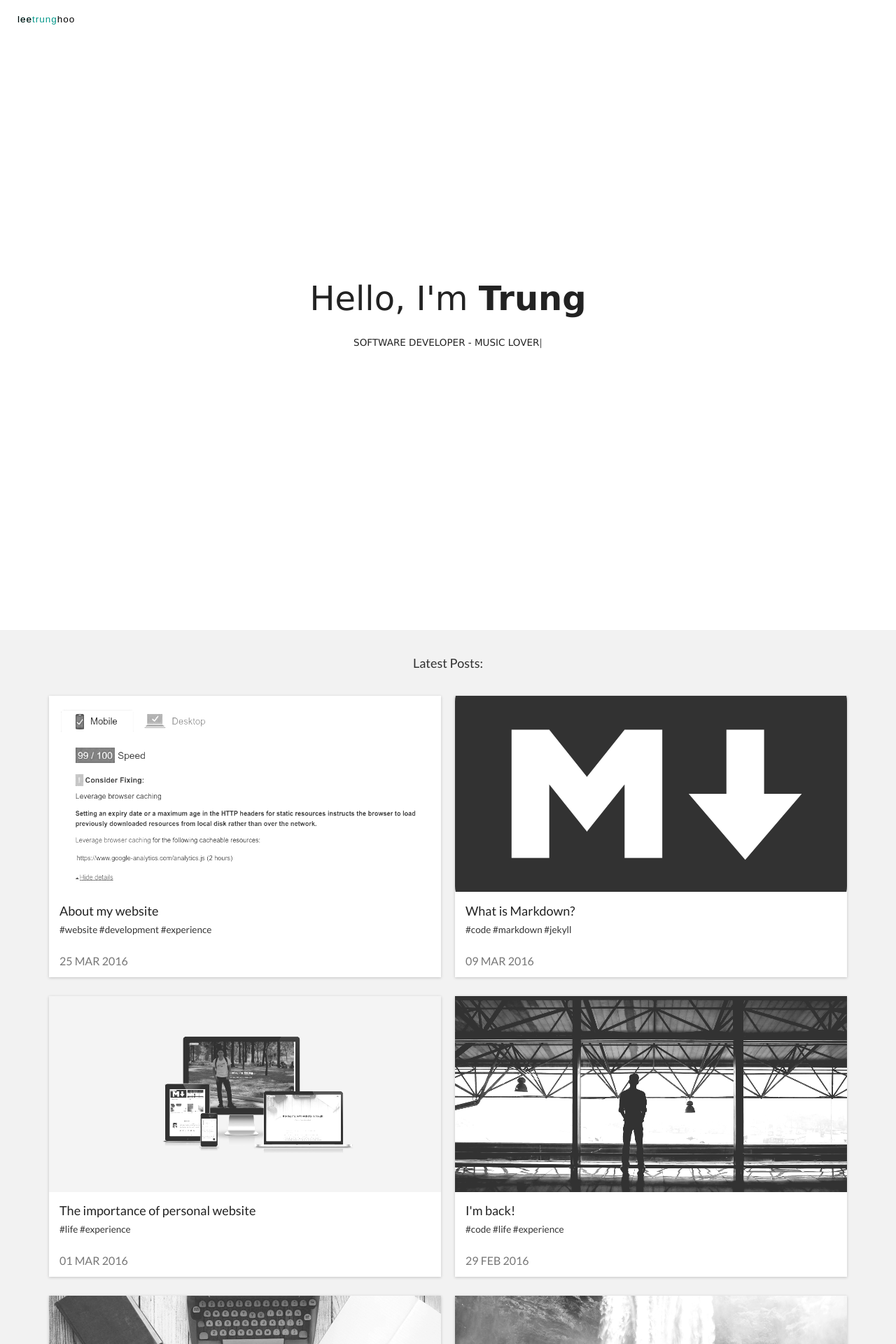
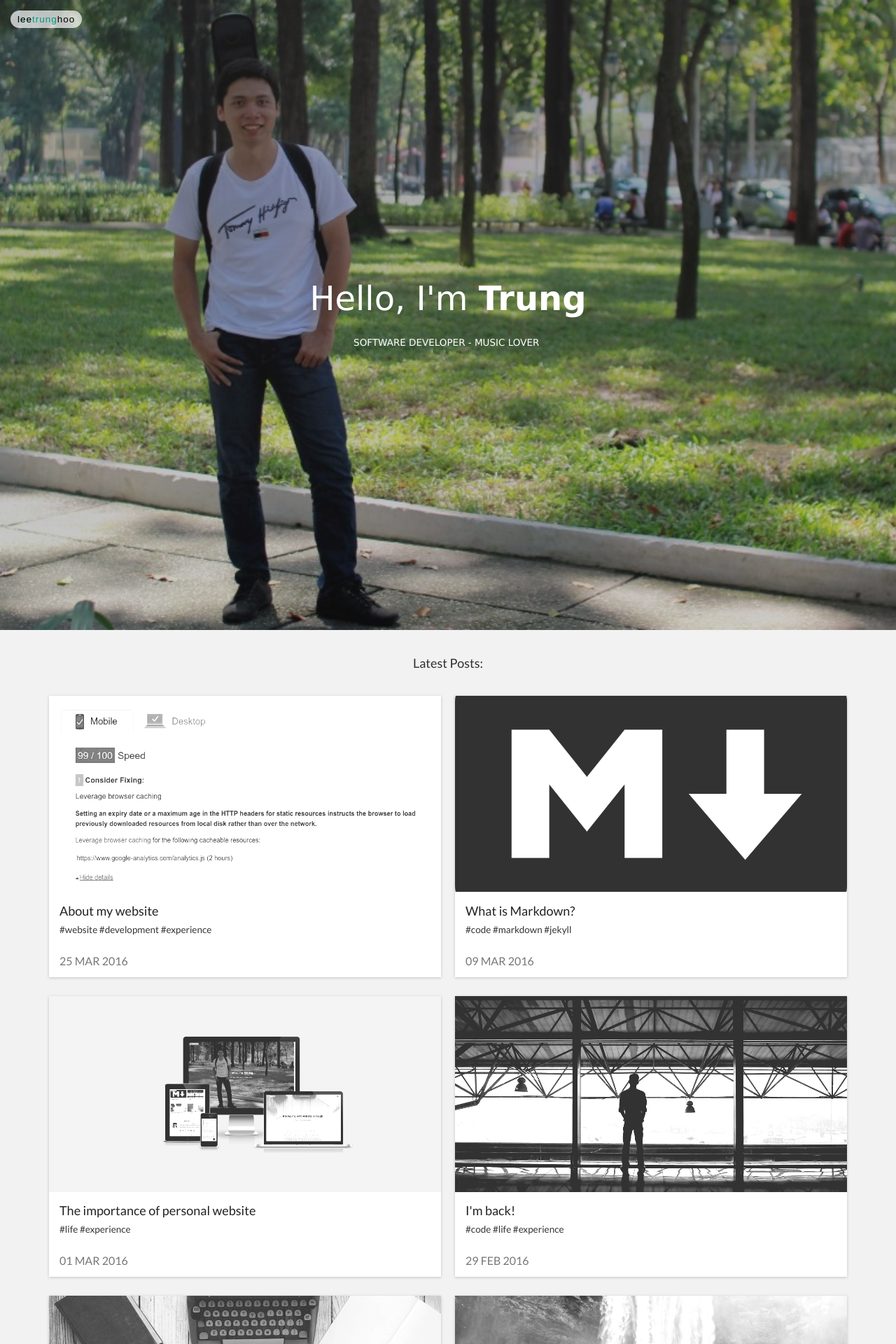
Before and after one commit to leetrunghoo/leetrunghoo.github.io, a Jekyll site: the page built from index.html, in a window 1280 px wide. Shown: the top 1920 px of the page at 70% size. Built offline with Jekyll 4.4.1, drawn with Linux system fonts in a browser that asks for light colours; nearby versions of some CDN libraries; some web fonts are replaced.

Commit message:
change back

```diff
--- a/assets/js/main.js
+++ b/assets/js/main.js
@@ -123,8 +123,8 @@
     document.getElementsByTagName('head')[0].appendChild(linkFont);
 }
 loadFont('Lato');
-// loadFont('Cabin Sketch');
-// loadFont('Short Stack');
+loadFont('Cabin Sketch');
+loadFont('Short Stack');
 
 $(function() {
     // show content after document ready
--- a/index.html
+++ b/index.html
@@ -8,7 +8,7 @@
             <div class="welcome-img"></div>
         </div>
         <div class="section-gradient section-gradient--lighter animate-opacity opacity-0"></div>
-        <div id="welcomeContainer" class="section-title u-tableCell u-verticalAlignMiddle typingAnimation animate-color" data-delay="1000">
+        <div id="welcomeContainer" class="section-title u-tableCell u-verticalAlignMiddle typingAnimation animate-color" data-delay="0">
             <div class="container">
                 <h2>Hello, I'm <strong>Trung</strong></h2>
                 <div class="postMeta-wrapper">Software Developer - Music Lover</div>
```
